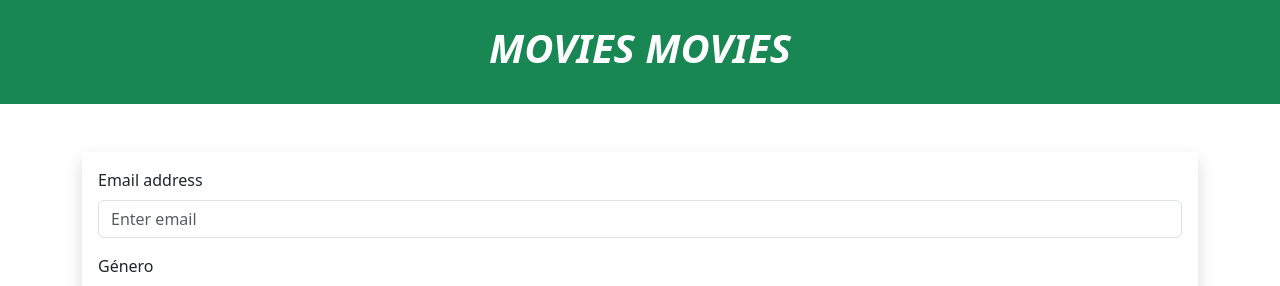
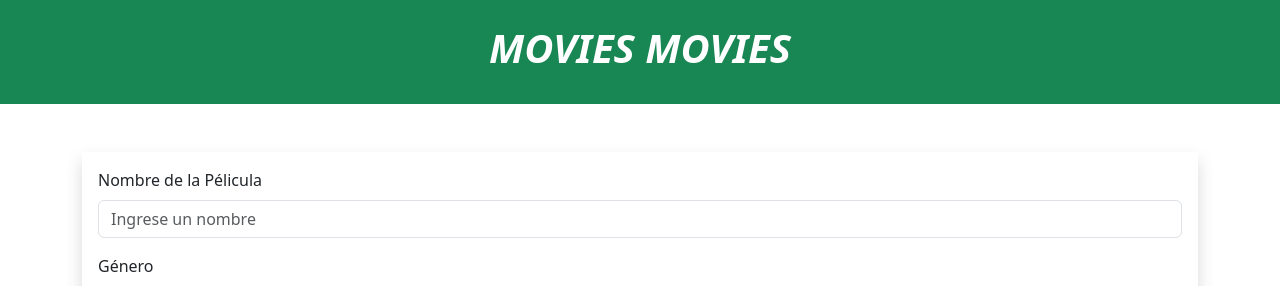
Before and after one commit to juanchyquintana/diezReactRolling, a React (Vite) app: page / in a window 1280 px wide. Shown: the top 286 px of the page. Built offline with nearby package versions, Linux system fonts and the light colour scheme.

Commit message:
se realizó la validación del formulario

```diff
--- /dev/null
+++ b/src/components/Error.jsx
@@ -0,0 +1,19 @@
+import { Alert } from "react-bootstrap";
+
+const Error = ({ children }) => {
+  return (
+    <>
+      {["danger"].map((variant) => (
+        <Alert
+          key={variant}
+          variant={variant}
+          className="text-danger fw-bold text-center"
+        >
+          {children}
+        </Alert>
+      ))}
+    </>
+  );
+};
+
+export default Error;
--- /dev/null
+++ b/src/components/Exito.jsx
@@ -0,0 +1,19 @@
+import { Alert } from "react-bootstrap";
+
+const Exito = ({children}) => {
+  return (
+    <>
+      {["success"].map((variant) => (
+        <Alert
+          key={variant}
+          variant={variant}
+          className="text-success fw-bold text-center"
+        >
+          {children}
+        </Alert>
+      ))}
+    </>
+  );
+};
+
+export default Exito;
--- a/src/components/FormularioPeliculas.jsx
+++ b/src/components/FormularioPeliculas.jsx
@@ -1,22 +1,67 @@
+import { useState } from "react";
 import { Button, Form } from "react-bootstrap";
+import Error from "./Error";
+import Exito from "./Exito";
 
 const FormularioPeliculas = () => {
+  const [nombre, setNombre] = useState("");
+  const [genero, setGenero] = useState("");
+  const [descripcion, setDescripcion] = useState("");
+
+  const [error, setError] = useState(false);
+  const [exito, setExito] = useState(false);
+
+  const handleSubmit = (e) => {
+    e.preventDefault();
+
+    if ([nombre, genero, descripcion].includes("")) {
+      setError(true);
+      return;
+    }
+    setError(false);
+    setExito(true);
+
+    setTimeout(() => {
+      setExito(false);
+    }, 3000);
+
+    setNombre("");
+    setGenero("");
+    setDescripcion("");
+  };
+
   return (
     <>
       <section className="bg-white shadow p-3 my-5">
-        <Form>
+        <Form onSubmit={handleSubmit}>
+          {error && (
+            <Error>
+              ¡Error! Campos Vácios. Completa todos los campos, por favor.
+            </Error>
+          )}
+          {exito && <Exito>¡La Pélicula se ha guardado correctamente!</Exito>}
           <Form.Group className="mb-3">
-            <Form.Label>Email address</Form.Label>
-            <Form.Control type="email" placeholder="Enter email" />
+            <Form.Label>Nombre de la Pélicula</Form.Label>
+            <Form.Control
+              type="text"
+              placeholder="Ingrese un nombre"
+              value={nombre}
+              onChange={(e) => setNombre(e.target.value)}
+            />
           </Form.Group>
 
           <Form.Group className="mb-3">
             <Form.Label>Género</Form.Label>
-          <Form.Select aria-label="selecciona una pelicula">
+            <Form.Select
+              aria-label="selecciona una pelicula"
+              value={genero}
+              onChange={(e) => setGenero(e.target.value)}
+            >
               <option>Selecciona un Género</option>
               <option value="comedia">Comedía</option>
               <option value="drama">Drama</option>
               <option value="infantil">Infantil</option>
+              <option value="romantica">Romantica</option>
             </Form.Select>
           </Form.Group>
 
@@ -25,6 +70,8 @@ const FormularioPeliculas = () => {
             <Form.Control
               as="textarea"
               placeholder="Escribe sobre la pélicula..."
+              value={descripcion}
+              onChange={(e) => setDescripcion(e.target.value)}
             />
           </Form.Group>
 
```
Lines whose indentation alone changed are shown as unchanged.
